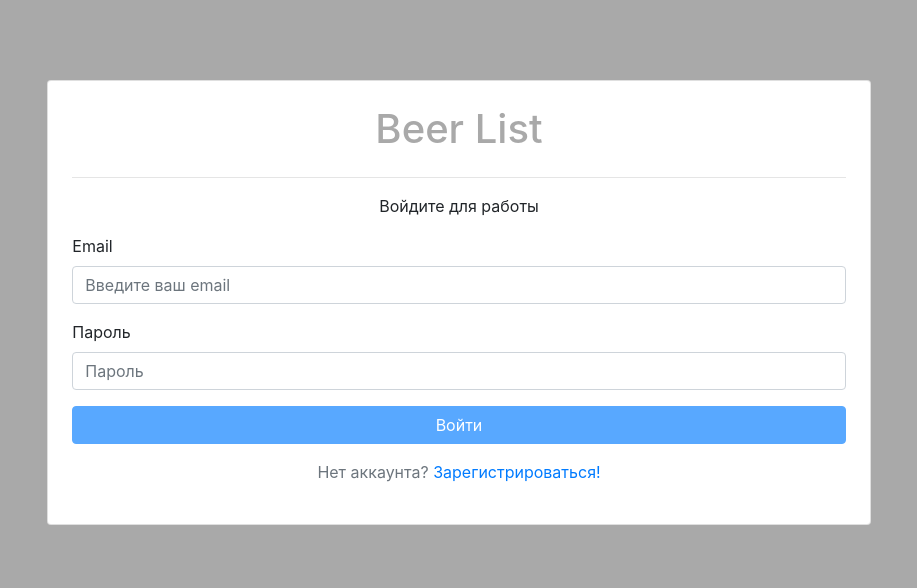
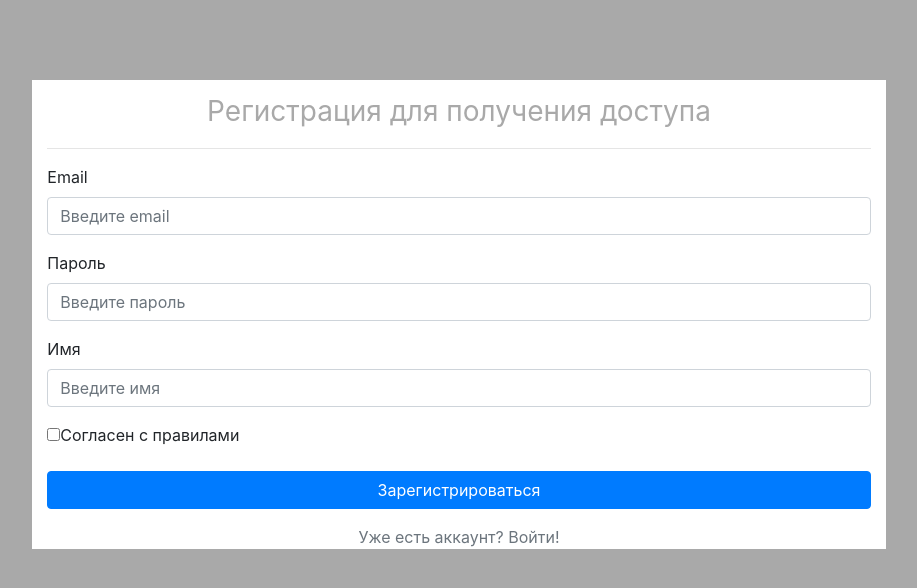
Before and after one commit to Vladyslav-Hrossu/beer-list-angular, an Angular app: page / in a window 1280 px wide. Shown: the top 588 px of the page, without its empty margins (181-1098 px from the left). Built offline with nearby package versions, Linux system fonts and the light colour scheme.

Commit message:
registration component

```diff
--- a/src/app/app.component.html
+++ b/src/app/app.component.html
@@ -1 +1,3 @@
-<app-login></app-login>
+
+<app-registration></app-registration>
+<!--<app-login></app-login>-->
--- a/src/app/auth/login/login.component.html
+++ b/src/app/auth/login/login.component.html
@@ -43,7 +43,8 @@
             *ngIf="loginForm.get('password').invalid && loginForm.get('password').touched"
             class="alert-danger warning-message"
           >
-            <span *ngIf="loginForm.get('password')['errors']['minlength'] && loginForm.get('password')['errors']['minlength']['requiredLength']">
+            <span
+              *ngIf="loginForm.get('password')['errors']['minlength'] && loginForm.get('password')['errors']['minlength']['requiredLength']">
               Пароль должен быть {{ loginForm.get('password')['errors']['minlength']['requiredLength'] }} символов.
               Сейчас {{loginForm.get('password')['errors']['minlength']['actualLength']}}
             </span>
--- a/src/app/auth/registration/registration.component.html
+++ b/src/app/auth/registration/registration.component.html
@@ -1 +1,98 @@
-<p>registration works!</p>
+<div class="col-md-8 col-xs-12 auth">
+  <p class="text-center header">Регистрация для получения доступа</p>
+  <hr>
+  <form [formGroup]="regForm" (ngSubmit)="onSubmit()">
+    <div class="form-group">
+      <label for="email">Email</label>
+      <input
+        type="text"
+        class="form-control"
+        id="email"
+        placeholder="Введите email"
+        formControlName="email"
+        [ngClass]="{'has-error': regForm.get('email').invalid && regForm.get('email').touched}"
+      >
+      <div
+        class="alert-danger warning-message"
+        *ngIf="regForm.get('email').invalid && regForm.get('email').touched"
+      >
+        <span *ngIf="regForm.get('email')['errors']['required']">Email не может быть пустым. </span>
+        <span *ngIf="regForm.get('email')['errors']['email']">Введите корректный email. </span>
+      </div>
+    </div>
+    <div class="form-group">
+      <label for="password">Пароль</label>
+      <input
+        type="password"
+        class="form-control underlined"
+        id="password"
+        placeholder="Введите пароль"
+        formControlName="password"
+        [ngClass]="{'has-error': regForm.get('password').invalid && regForm.get('password').touched}"
+      >
+      <div
+        *ngIf="regForm.get('password').invalid && regForm.get('password').touched"
+        class="alert-danger warning-message"
+      >
+            <span
+              *ngIf="regForm.get('password')['errors']['minlength'] && regForm.get('password')['errors']['minlength']['requiredLength']">
+              Пароль должен быть {{ regForm.get('password')['errors']['minlength']['requiredLength'] }} символов.
+              Сейчас {{regForm.get('password')['errors']['minlength']['actualLength']}}
+            </span>
+        <span *ngIf="regForm.get('password')['errors']['required']">
+              Введите пожалуйста пароль!
+            </span>
+      </div>
+    </div>
+    <div class="form-group">
+      <label for="name">Имя</label>
+      <input
+        type="text"
+        class="form-control underlined"
+        id="name"
+        placeholder="Введите имя"
+        formControlName="name"
+        [ngClass]="{'has-error': regForm.get('name').invalid && regForm.get('name').touched}"
+      >
+      <div
+        *ngIf="regForm.get('name').invalid && regForm.get('name').touched"
+        class="alert-danger warning-message"
+      >
+        <span *ngIf="regForm.get('email')['errors']['required']">Имя не может быть пустым. </span>
+      </div>
+    </div>
+    <div class="form-group">
+      <label for="agree">
+        <input
+          class="checkbox"
+          id="agree"
+          type="checkbox"
+          formControlName="agree"
+        >
+        <span>Согласен с правилами</span>
+      </label>
+      <div
+        *ngIf="regForm.get('agree').invalid && regForm.get('name').touched"
+        class="alert-danger warning-message"
+      >
+        <span *ngIf="regForm.get('agree')['errors']['requiredTrue']">Необходимо согласится с правилами</span>
+      </div>
+    </div>
+    <div class="form-group">
+      <button
+        type="submit"
+        class="btn btn-block btn-primary"
+      >
+        Зарегистрироваться
+      </button>
+    </div>
+    <div class="form-group">
+      <p class="text-muted text-center">
+        Уже есть аккаунт?
+        <a>
+          Войти!
+        </a>
+      </p>
+    </div>
+  </form>
+</div>
--- a/src/app/auth/registration/registration.component.scss
+++ b/src/app/auth/registration/registration.component.scss
@@ -0,0 +1,17 @@
+.auth{
+  margin: 80px auto 0;
+  background: #fff;
+}
+.warning-message{
+  font-size: 20px;
+  border-radius: 3px;
+  margin-top: 5px;
+}
+.header{
+  color: darkgrey;
+  font-size: 28px;
+  padding-top: 10px;
+}
+.has-error{
+  border: 2px solid palevioletred;
+}
--- a/src/app/auth/registration/registration.component.ts
+++ b/src/app/auth/registration/registration.component.ts
@@ -1,4 +1,5 @@
 import { Component, OnInit } from '@angular/core';
+import {FormControl, FormGroup, Validators} from "@angular/forms";
 
 @Component({
   selector: 'app-registration',
@@ -7,9 +8,22 @@ import { Component, OnInit } from '@angular/core';
 })
 export class RegistrationComponent implements OnInit {
 
-  constructor() { }
+  regForm: FormGroup;
+
+  constructor() {
+    this.regForm = new FormGroup({
+      'email': new FormControl(null, [Validators.required, Validators.email]),
+      'password': new FormControl(null, [Validators.required, Validators.minLength(6)]),
+      'name': new FormControl(null, [Validators.required]),
+      'agree': new FormControl(false, [Validators.requiredTrue])
+    })
+  }
 
   ngOnInit() {
+
   }
-
+  onSubmit(){
+    const formData = this.regForm.value;
+    console.log(this.regForm);
+  }
 }
```
